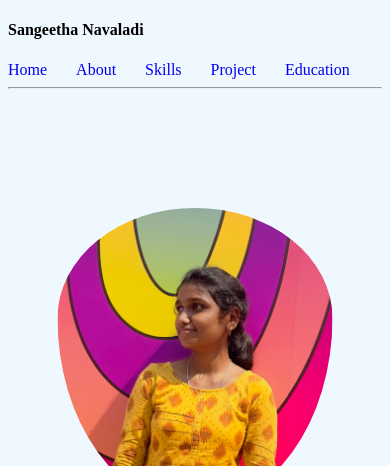
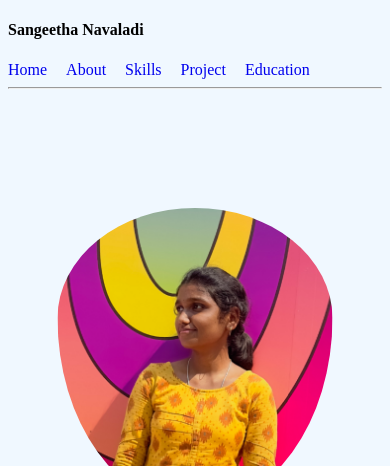
Before and after one commit to SangeethaNavaladi/Portfolio, a plain HTML site: page index.html in a window 390 px wide. Shown: the top 466 px of the page. Drawn offline with Linux system fonts and the light colour scheme.

Commit message:
style.css

```diff
--- a/style.css
+++ b/style.css
@@ -112,7 +112,10 @@ h3{
     }
 
     .first ul{
-        margin-left: -40px;
+        margin-left: -30px;
+    }
+    .first li{
+        margin-left: -10px;
     }
 
     .photostyle {
```
